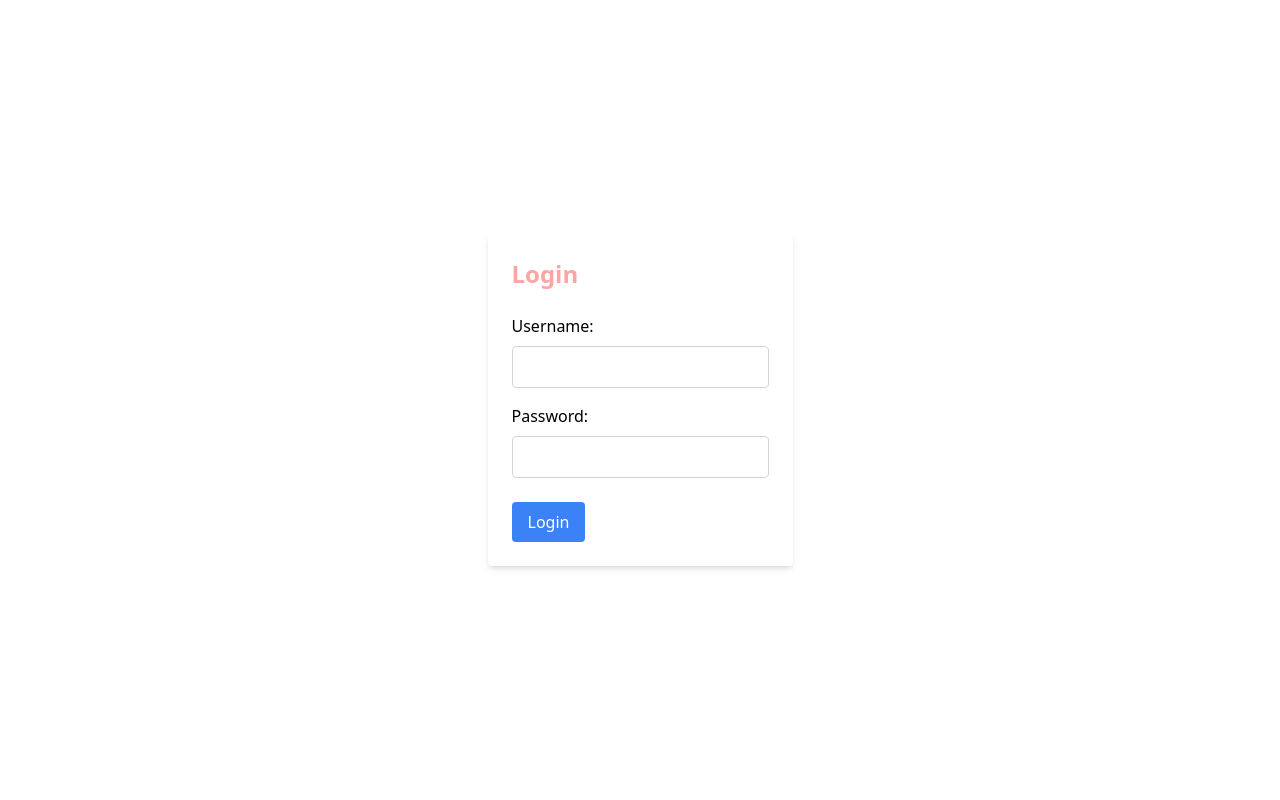
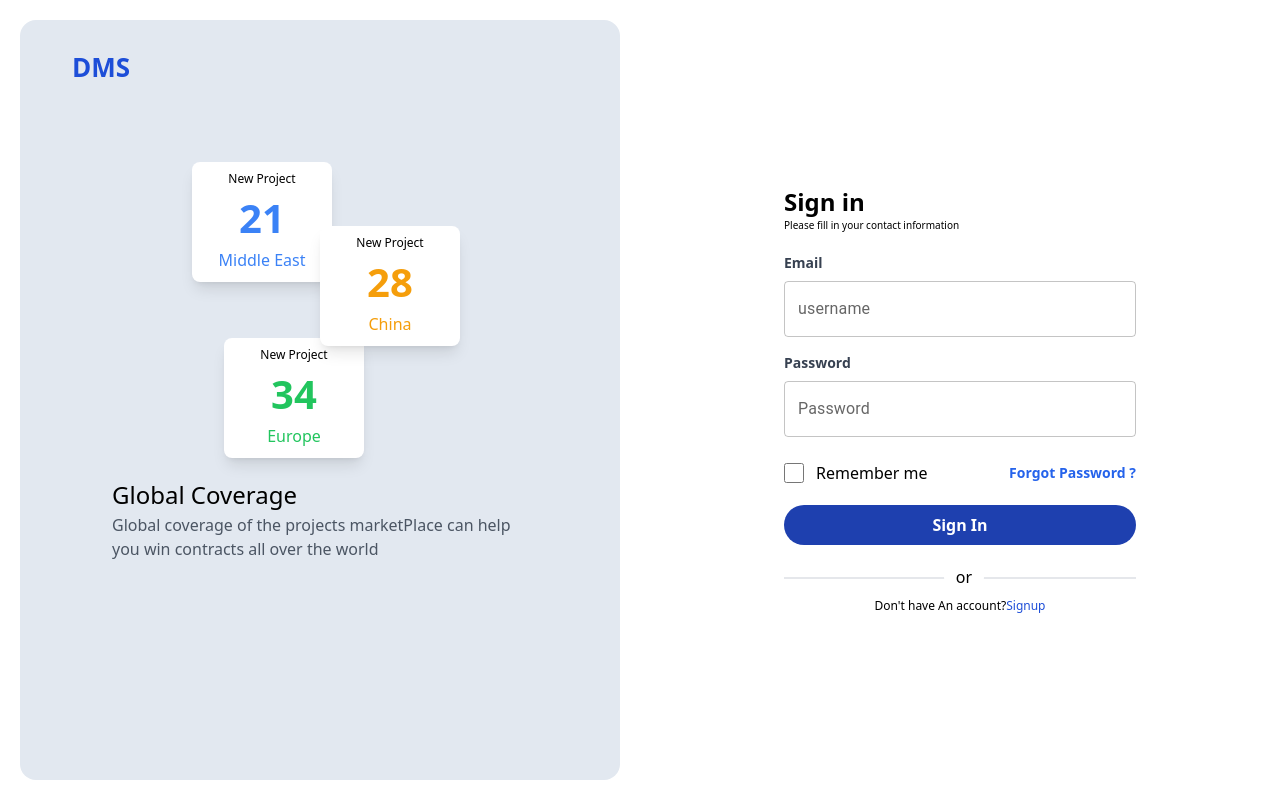
Before and after one commit to MirzaHuzaifa/dashboard.js, a React (Create React App) app: page / in a window 1280 px wide. Built offline with nearby package versions, Linux system fonts and the light colour scheme.

Commit message:
dms-dashborad

```diff
--- a/package.json
+++ b/package.json
@@ -3,6 +3,9 @@
   "version": "0.1.0",
   "private": true,
   "dependencies": {
+    "@emotion/react": "^11.11.1",
+    "@emotion/styled": "^11.11.0",
+    "@mui/material": "^5.13.6",
     "@testing-library/jest-dom": "^5.16.5",
     "@testing-library/react": "^13.4.0",
     "@testing-library/user-event": "^13.5.0",
--- a/src/App.js
+++ b/src/App.js
@@ -2,10 +2,12 @@ import React from 'react';
 import { BrowserRouter, Route, Switch } from 'react-router-dom';
 import Login from './Login';
 import Dashboard from './Dashboard';
+// import DivisionComponent from './DivisionComponent';
 
 const App = () => {
   return (
-    <div>
+    <div >
+
       <BrowserRouter>
         <Switch>
           <Route path="/" component={Login} exact />
--- /dev/null
+++ b/src/ChildComponentDC.js
@@ -0,0 +1,36 @@
+import React, {useState} from "react";
+
+const ChildComponentDC = () =>  {
+
+    const [firstDiv, setFirstDiv] = useState('21');
+    const [secondDiv, setSecondDiv] = useState('34');
+    const [ThirdDiv, setThirdDiv] = useState('28');
+
+    return(
+
+        <div>
+        <div className="w-[100%] h-[350px] relative grid pt-1 justify-center items-center">
+
+        <div className="w-[140px] h-[120px] py-2 text-center rounded-lg ml-40 mb-28 shadow-lg absolute bg-white ">
+        <h1 className="text-[12px]">New Project</h1>
+        <h2 className="text-[40px] font-bold text-blue-500">{firstDiv}</h2>
+        <h3 className="text-blue-500">Middle East</h3>
+        </div>
+        <div className="w-[140px] h-[120px] py-2 rounded-lg text-center absolute ml-48 mt-60 shadow-lg  bg-white">
+        <h1 className="text-[12px]">New Project</h1>
+        <h2 className="text-[40px] font-bold text-green-500">{secondDiv}</h2>
+        <h3 className="text-green-500">Europe</h3></div>
+        <div className="w-[140px] h-[120px] py-2 rounded-lg text-center absolute ml-72 mt-4 shadow-lg bg-white">
+        <h1 className="text-[12px]">New Project</h1>
+        <h2 className="text-[40px] font-bold text-amber-500">{ThirdDiv}</h2>
+        <h3 className="text-amber-500">China</h3></div>
+
+        </div>
+        <div className="px-20 mt-6">
+        <h1 className="text-[24px]">Global Coverage</h1>
+        <p className="text-gray-600">Global coverage of the projects marketPlace can help you win contracts all over the world  </p>
+        </div>
+        </div>
+    )
+}
+export default ChildComponentDC;
--- a/src/Dashboard.js
+++ b/src/Dashboard.js
@@ -9,7 +9,15 @@ const Dashboard = () => {
         <h1 className="text-5xl font-bold underline">
         Hello world!
       </h1>
-        {/* Add more dashboard content here */}
+      <div class="flex flex-col items-center justify-center h-screen">
+      <div class="top-bar bg-purple-500 py-4">
+        <button class="top-bar-button">Click Me</button>
+      </div>
+      <div class="chart-container mt-8 rounded-lg shadow-xl">
+
+      </div>
+    </div>
+
       </div>
     </div>
   );
--- /dev/null
+++ b/src/DivisionComponent.js
@@ -0,0 +1,44 @@
+import React from 'react';
+import ChildComponentDC from './ChildComponentDC';
+
+
+const DivisionComponent = () => {
+  // const [dividend, setDividend] = useState(100); // Initial dividend
+  // const [divisor, setDivisor] = useState(2); // Initial divisor
+
+  // // Fetch new divisor from API
+  // const fetchDivisorFromAPI = () => {
+  //   // Example API call
+  //   fetch('https://api.example.com/divisor')
+  //     .then(response => response.json())
+  //     .then(data => setDivisor(data.divisor))
+  //     .catch(error => console.log(error));
+  // };
+
+  // useEffect(() => {
+  //   fetchDivisorFromAPI(); // Fetch initial divisor from API
+  // }, []);
+
+  // const handleDividendChange = event => {
+  //   setDividend(Number(event.target.value));
+  // };
+
+  return (
+    <div className='w-[50%] p-5 flex justify-center '>
+    <div className='bg-slate-200 w-[100%] p-3 rounded-2xl'>
+
+      <div className='text-[26px] p-4 font-bold'>
+      <h1 className='ml-6 text-blue-700'>
+        DMS
+        </h1>
+      </div>
+      <ChildComponentDC/>
+
+
+
+      </div>
+    </div>
+  );
+};
+
+export default DivisionComponent;
--- a/src/Login.js
+++ b/src/Login.js
@@ -1,11 +1,20 @@
-import React, { useState } from 'react';
+
+
+import { useState } from "react";
 import { useHistory } from 'react-router-dom';
+// import Box from '@mui/material/Box';
+import TextField from '@mui/material/TextField';
+import DivisionComponent from "./DivisionComponent";
+
+
 
 const Login = () => {
+
+
   const [username, setUsername] = useState('');
   const [password, setPassword] = useState('');
   const history = useHistory();
-
+  console.log(username,'username')
 
   const handleLogin = (e) => {
     e.preventDefault();
@@ -19,33 +28,83 @@ const Login = () => {
   };
 
   return (
-    <div className="flex items-center justify-center h-screen">
-      <form onSubmit={handleLogin} className="p-6 bg-white rounded shadow-md">
-        <h2 className="mb-6 text-2xl font-bold text-red-300">Login</h2>
-        <div className="mb-4">
-          <label htmlFor="username" className="block mb-2 font-medium">Username:</label>
-          <input
-            type="text"
-            id="username"
+    <div style={{display:'flex'}}>
+    <DivisionComponent/>
+    <div className="flex w-[50%] flex-col items-center justify-center min-h-screen ">
+      <div className="w-full max-w-md px-12 py-12 bg-white ">
+        <h2 className="text-2xl font-bold ">Sign in</h2>
+        <p className='mb-5 text-[10px]'>Please fill in your contact information</p>
+        <form onSubmit={handleLogin}>
+          <div className="mb-4">
+            <label className="block mb-2 text-sm font-bold text-gray-700" htmlFor="email">
+              Email
+            </label>
+            <TextField
+            className="w-full px-3 py-1 leading-tight text-gray-700 border rounded appearance-none focus:outline-none focus:shadow-outline"
+            id="email"
+
+            placeholder="Enter your email"
+            label="username"
+            variant="outlined"
             value={username}
             onChange={(e) => setUsername(e.target.value)}
-            className="w-full px-3 py-2 border border-gray-300 rounded"
           />
-        </div>
-        <div className="mb-6">
-          <label htmlFor="password" className="block mb-2 font-medium">Password:</label>
-          <input
+
+
+          </div>
+          <div className="mb-6">
+            <label className="block mb-2 text-sm font-bold text-gray-700" htmlFor="password">
+              Password
+            </label>
+            <TextField
+            className="w-full px-3 py-1 leading-tight text-gray-700 border rounded appearance-none focus:outline-none focus:shadow-outline"
+            id="password"
             type="password"
-            id="password"
+            label="Password"
+            variant="outlined"
+            placeholder="Enter your password"
             value={password}
             onChange={(e) => setPassword(e.target.value)}
-            className="w-full px-3 py-2 border border-gray-300 rounded"
           />
+
+          </div>
+          <div className="flex items-center justify-between">
+
+         <div class="flex items-center space-x-4">
+          <label class="inline-flex items-center cursor-pointer">
+          <input type="checkbox" class="form-checkbox mr-3 h-5 w-5 text-blue-500"/>
+          <span>Remember me</span>
+          </label>
         </div>
-        <button type="submit" className="px-4 py-2 text-white bg-blue-500 rounded hover:bg-blue-600">
-          Login
-        </button>
-      </form>
+
+
+            <a
+              className="inline-block text-sm font-bold text-blue-600 align-baseline hover:text-blue-800"
+              href="/"
+            >
+              Forgot Password ?
+            </a>
+          </div>
+
+          <button
+              className="px-4 py-2 w-[100%] mt-5 font-bold text-white bg-blue-800 rounded-full
+               hover:bg-blue-600 focus:outline-none focus:shadow-outline"
+              type="submit"
+            >
+              Sign In
+            </button>
+
+            <div className="relative">
+            <div className="w-[100%] border-t-2 mt-5 absolute "></div>
+            <div className="w-[40px] h-[40px] bg-white relative ml-40 mt-3  flex justify-center
+             rounded-full items-center">or</div>
+            </div>
+
+            <div className="w-[100%] text-center text-[12px]">Don't have An account?
+            <span className="text-blue-700">Signup</span></div>
+        </form>
+      </div>
+    </div>
     </div>
   );
 };
```
Also changed, not shown: 1 other file (tests, documents, lock files or other folders).
